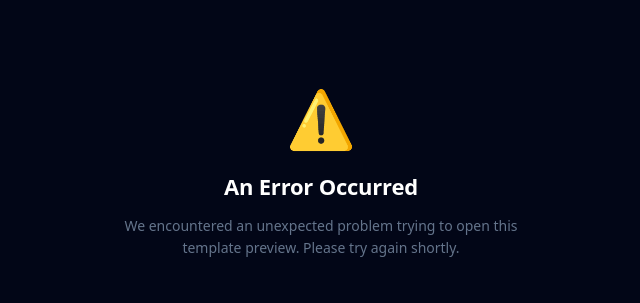
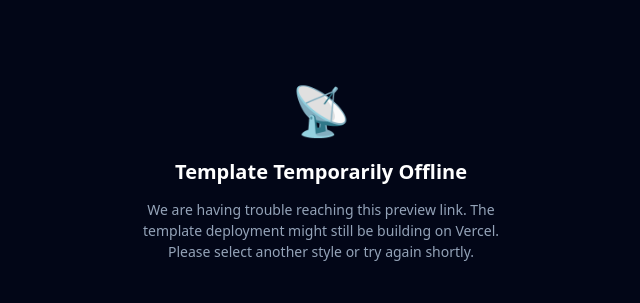
Before and after one commit to ulokojude/foliohub-galery, a plain HTML site: page error.html in a window 1280 px wide. Shown: the part 224-527 px from the top of the page, without its empty margins (319-959 px from the left). Drawn offline with Linux system fonts and the light colour scheme.

Commit message:
updated error.html page

```diff
--- a/error.html
+++ b/error.html
@@ -16,31 +16,29 @@
         text-align: center;
       }
       .error-container {
-        max-width: 440px;
+        max-width: 400px;
         padding: 24px;
       }
       .icon {
-        font-size: 56px;
+        font-size: 48px;
         margin-bottom: 16px;
       }
       h1 {
         color: #ffffff;
-        font-size: 22px;
-        margin-bottom: 12px;
-        letter-spacing: -0.01em;
+        font-size: 20px;
+        margin-bottom: 8px;
       }
       p {
         font-size: 14px;
-        line-height: 1.6;
-        color: #64748b;
+        line-height: 1.5;
       }
     </style>
   </head>
   <body>
     <div class="error-container">
-      <div id="error-icon" class="icon">⚠️</div>
-      <h1 id="error-title">An Error Occurred</h1>
-      <p id="error-desc">We encountered an unexpected problem trying to open this template preview. Please try again shortly.</p>
+      <div class="icon">📡</div>
+      <h1>Template Temporarily Offline</h1>
+      <p>We are having trouble reaching this preview link. The template deployment might still be building on Vercel. Please select another style or try again shortly.</p>
     </div>
 
     <script>
```
